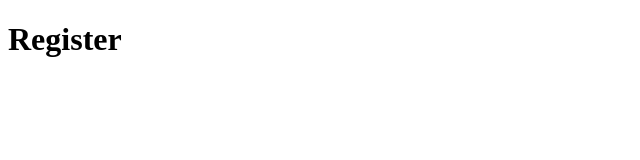
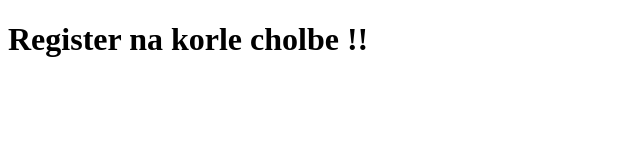
Before and after one commit to agnivo988/htmlfirstclonewebsite, a plain HTML site: page register.html in a window 1280 px wide. Shown: the whole page, without its empty margins (0-640 px from the left). Drawn offline with Linux system fonts and the light colour scheme.

Commit message:
Update register.html

```diff
--- a/register.html
+++ b/register.html
@@ -3,9 +3,9 @@
 <head>
     <meta charset="UTF-8">
     <meta name="viewport" content="width=device-width, initial-scale=1.0">
-    <title>Register na korle cholbe !!</title>
+    <title>Register</title>
 </head>
 <body>
-    <h1>Register</h1>
+    <h1>Register na korle cholbe !!</h1>
 </body>
 </html>
```
